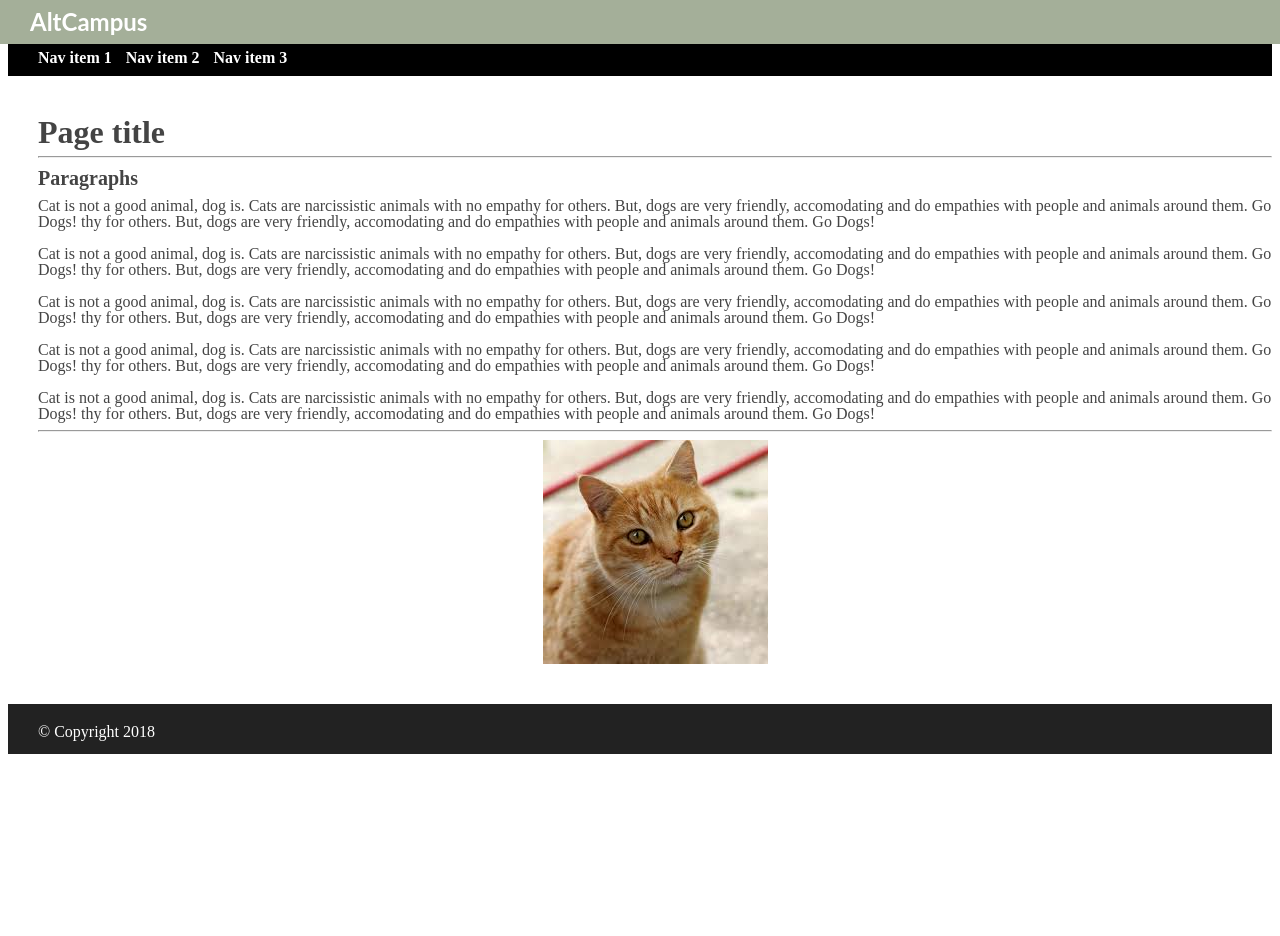
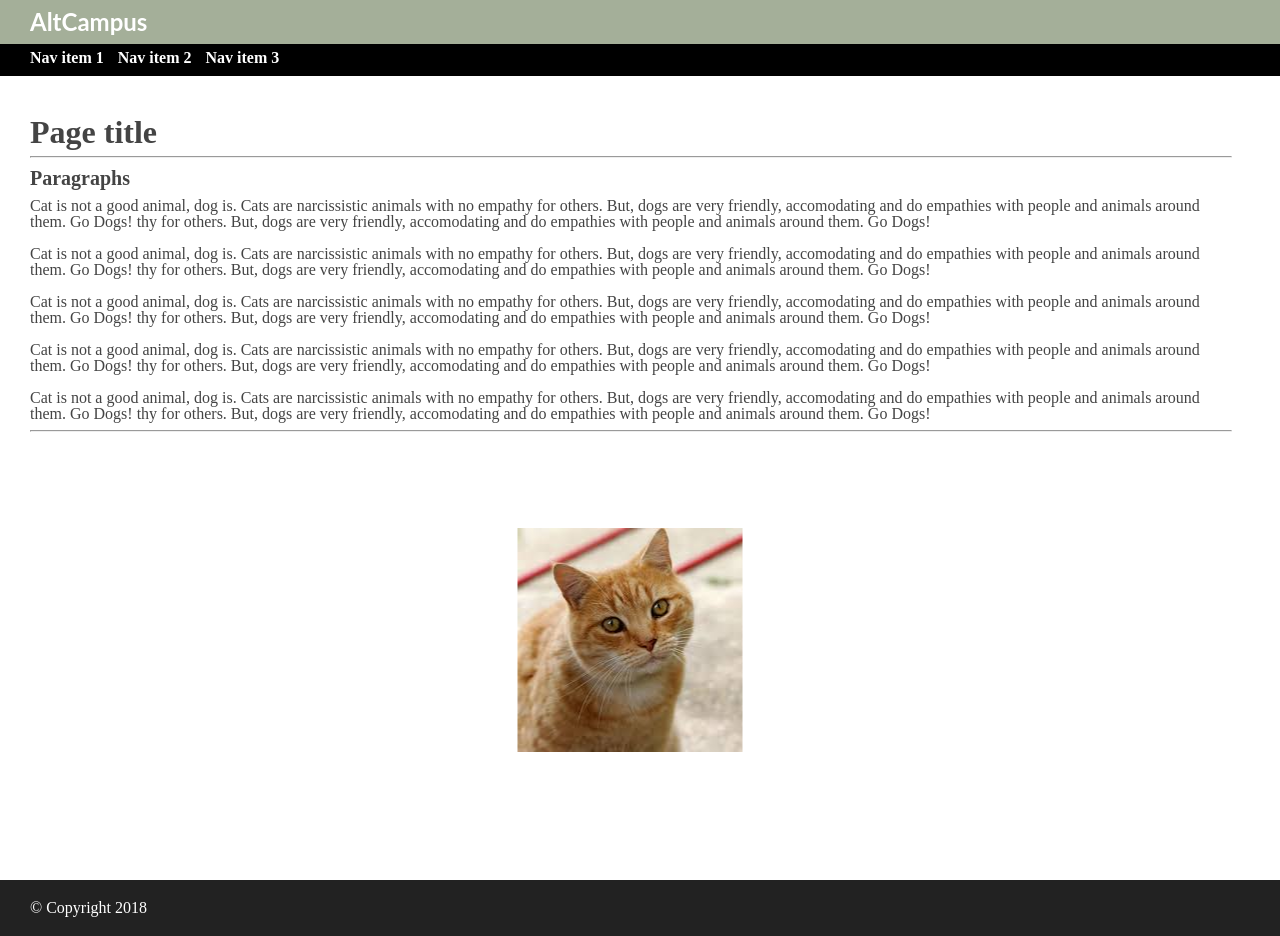
Before and after one commit to vishwanathovi/html_css_practice, a plain HTML site: page day4-assignment/layout2/index.html in a window 1280 px wide. Before the commit the page ends 800 px from the top, so only its background shows below. Drawn offline with Linux system fonts and the light colour scheme.

Commit message:
Improvements in day4 assignments

```diff
--- a/day4-assignment/layout1/assets/stylesheets/main.css
+++ b/day4-assignment/layout1/assets/stylesheets/main.css
@@ -50,11 +50,11 @@
 
   /* Section 1 - No float*/
 
-  body{
+  body {
     padding: 60px;
   }
 
-  h1{
+  h1 {
     font-size:1.5em;
     font-weight: bold;
     margin-bottom: 30px;
--- a/day4-assignment/layout2/assets/stylesheets/main.css
+++ b/day4-assignment/layout2/assets/stylesheets/main.css
@@ -4,6 +4,7 @@
   License: none (public domain)
   */
 
+  html, body, div, span, applet, object, iframe,
   h1, h2, h3, h4, h5, h6, p, blockquote, pre,
   a, abbr, acronym, address, big, cite, code,
   del, dfn, em, img, ins, kbd, q, s, samp,
@@ -66,6 +67,7 @@
 
   .wrapper{
     padding-left:30px;
+    padding-right:50px;
   }
 
   header h2{
@@ -107,25 +109,42 @@ h1{
  margin: 5px 0px;
 }
 
-article h2{
+main h2{
   font-size: 1.25em;
   margin: 10px 0;
   font-weight: bold;
 }
 
+.img-parent{
+  position: relative;
+  width:100%;
+  height: 400px;
+  /*border: 1px solid black;*/
+}
+
 img{
   display: block;
-  margin: 0 auto;
+  /*margin: 0 auto; */
+  position: absolute;
+  top: 50%;
+  left: 50%;
+  transform:translate(-50%,-50%);
 }
+
+hr{
+  width: 100%;
+  /*display: inline-block;*/
+}
+
 
 
   /* Footer formating */
   footer{
     background-color: #222222;
-    height: 50px;
+     padding: 20px 0;
   }
 
   footer p{
     color: white;
-    padding: 20px 0;
+
   }
--- a/day4-assignment/layout2/index.html
+++ b/day4-assignment/layout2/index.html
@@ -24,15 +24,14 @@
 </header>
 <!-- Main content -->
 <main>
+
 	<div class="wrapper">
-		<article>
 		<h1>Page title</h1>
 		<hr>
 		<h2>Paragraphs</h2>
 		<p>Cat is not a good animal, dog is. Cats are narcissistic animals with no empathy for others. But, dogs are very friendly, accomodating and do empathies with people and animals around them. Go Dogs! thy for others. But, dogs are very friendly, accomodating and do empathies with people and animals around them. Go Dogs!
 		</p>
 		<br>
-
 		<p>
 			Cat is not a good animal, dog is. Cats are narcissistic animals with no empathy for others. But, dogs are very friendly, accomodating and do empathies with people and animals around them. Go Dogs! thy for others. But, dogs are very friendly, accomodating and do empathies with people and animals around them. Go Dogs!
 		</p>
@@ -52,10 +51,12 @@
 			Cat is not a good animal, dog is. Cats are narcissistic animals with no empathy for others. But, dogs are very friendly, accomodating and do empathies with people and animals around them. Go Dogs! thy for others. But, dogs are very friendly, accomodating and do empathies with people and animals around them. Go Dogs!
 		</p>
 		<hr>
+		<div class="img-parent">
 			<img src="assets/media/innocent-cat.jpeg" alt="cat-image">
-		</article>
+		</div>
+	</div>
 </main>
-</div>
+
 <!-- Footer content -->
 <footer>
 	<div class="wrapper">
--- a/day4-assignment/layout3/assets/stylesheets/main.css
+++ b/day4-assignment/layout3/assets/stylesheets/main.css
@@ -48,6 +48,10 @@
 
   /* Main CSS */
 
+  body{
+    background-color: #dddddd;
+  }
+
   /* header formating*/
 
   h1{
@@ -66,7 +70,7 @@
   .main-container{
     width: 600px;
     margin: auto;
-    /*background-color: #eeeeee;*/
+    background-color: white;
     padding: 5px;
   }
 
--- a/day4-assignment/layout4/assets/stylesheets/main.css
+++ b/day4-assignment/layout4/assets/stylesheets/main.css
@@ -66,10 +66,14 @@
     position: fixed;
     top: 0;
     left: 0;
+    padding: 20px;
+    box-sizing: border-box;
   }
 
   .flow-box{
     width: 50%;
     float: right;
     background-color: aqua;
+    padding: 20px;
+    box-sizing: border-box;
   }
--- a/day4-assignment/layout5/assets/stylesheets/main.css
+++ b/day4-assignment/layout5/assets/stylesheets/main.css
@@ -80,7 +80,7 @@
   a:link, a:visited {
     text-decoration: none;
     color: purple;
-    cursor: default;
+    /*cursor: default;*/
   }
 
   /* Main formating */
--- a/day4-assignment/layout6/assets/stylesheets/main.css
+++ b/day4-assignment/layout6/assets/stylesheets/main.css
@@ -56,7 +56,19 @@
   }
 
   h1{
+    position: fixed;
+    top: 0px;
+    left: 260px;
     color: #333333;
+    font-size: 2em;
+    font-weight: bold;
+    margin:0px 0 15px 0;
+    background-color: #EFEFEF;
+    padding:20px 70px 15px 70px;
+  }
+
+  .sudo-h1 {
+    color: #EFEFEF;
     font-size: 2em;
     font-weight: bold;
     margin:20px 0 15px 0;
@@ -67,15 +79,21 @@
     background-color: white;
     margin:0 auto;
     border-radius: 3px;
-    /*display: inline-block;*/
   }
 
   .left-menu{
-    /*float:left;*/
+    position: fixed;
+    top: 60px;
+    left: 280px;
+    vertical-align: top;
+  }
+
+  .sudo-aside-left{  /* This works as a placeholder behind the absolute element */
     width:20%;
     display: inline-block;
-    vertical-align: top;
-  }
+    height: 800px;
+    /*vertical-align: top;*/
+}
 
   article{
     /*float:left;*/
@@ -111,9 +129,6 @@
     padding-top:50px;
   }
 
-  img{
-    width: 100%;
-  }
 
   /* Middle Menu - Styling*/
 
@@ -128,6 +143,12 @@
     font-size: 0.85em;
   }
 
+
+  img{
+    width: 100%;
+  }
+
+
 /* Right menu - Styling*/
 
 aside h3{
```
Also changed, not shown: day4-assignment/layout3/index.html (+1 -0 lines), day4-assignment/layout5/index.html (+3 -3 lines), day4-assignment/layout6/index.html (+2 -0 lines), day4-assignment/layout4/index.html (line endings or trailing spaces). Lines whose indentation alone changed are shown as unchanged.
